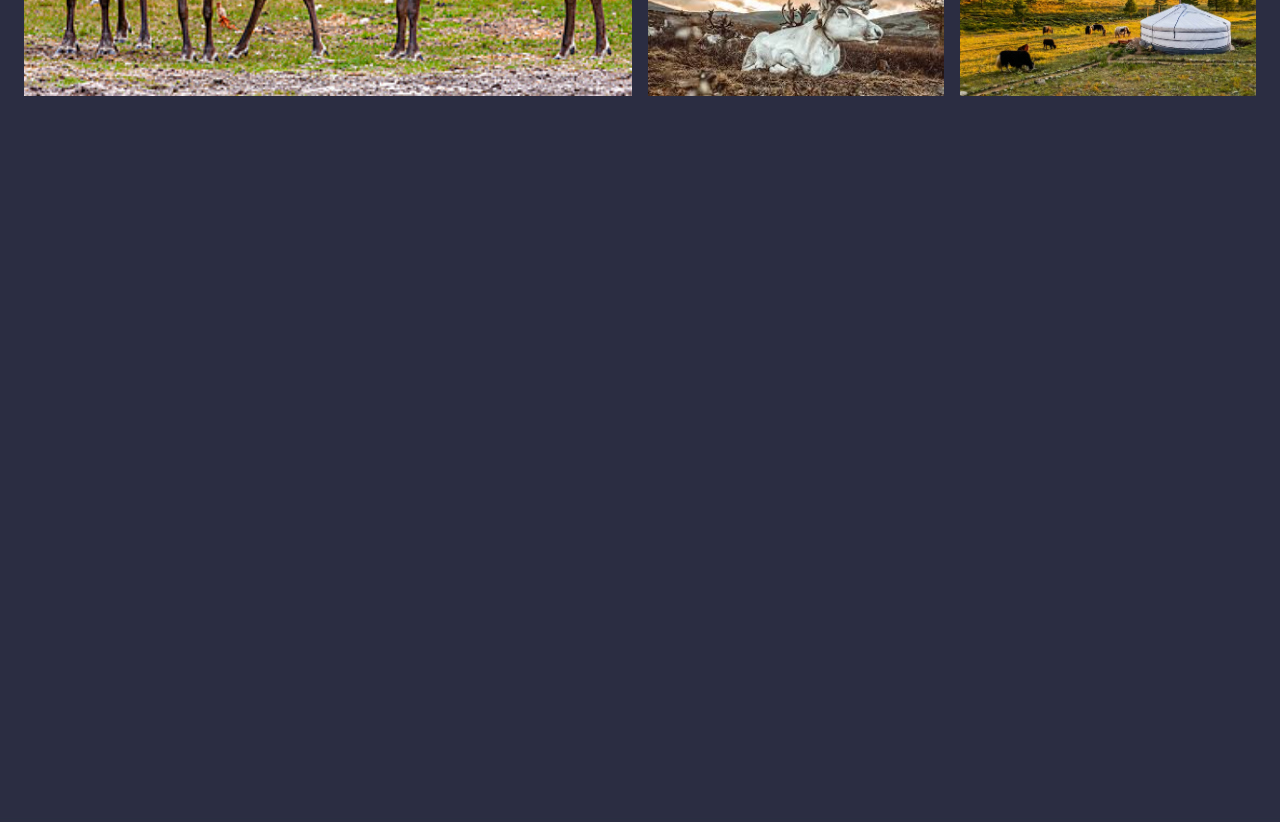
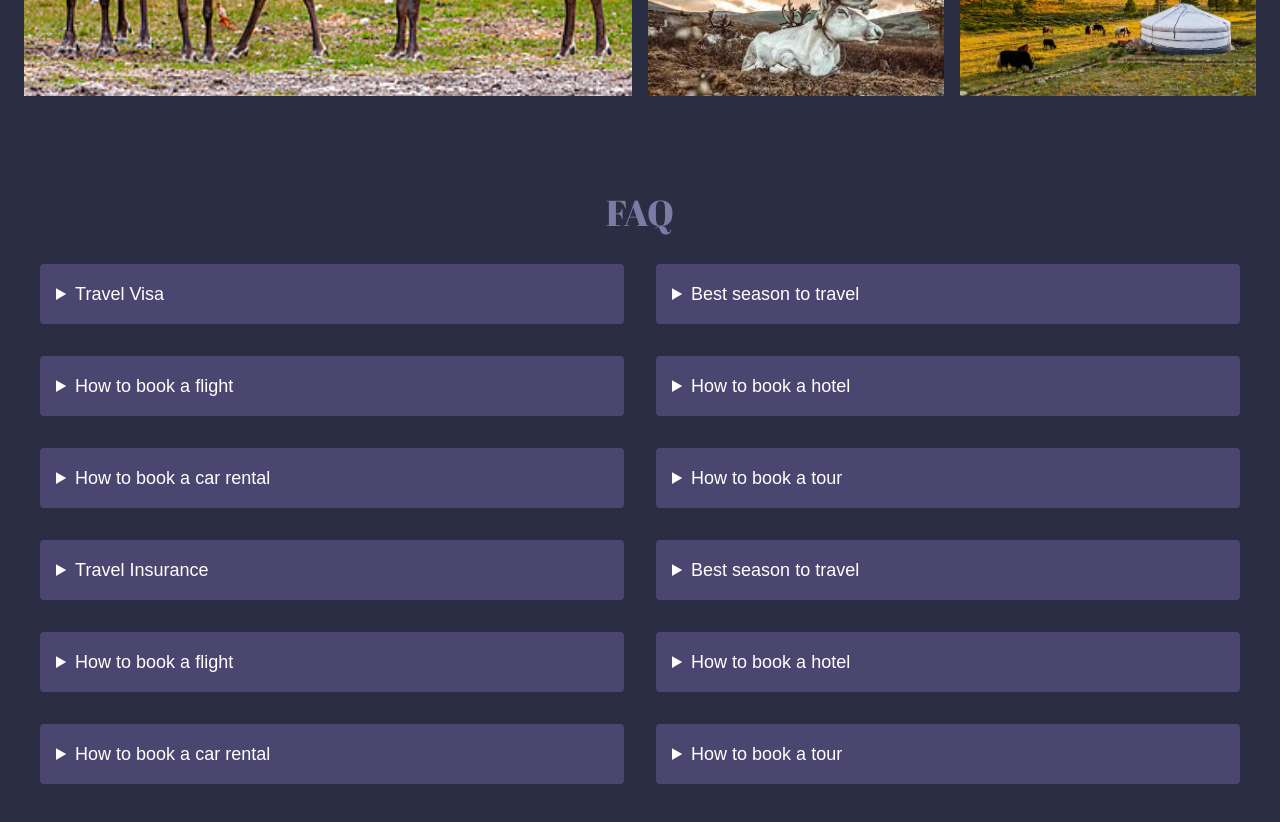
Before and after one commit to NurkaAmre/nomad, a Next.js app: page / in a window 1280 px wide. Shown: the part 3320-4142 px from the top of the page. Before the commit the page ends 3456 px from the top, so only its background shows below. Built offline with nearby package versions, Linux system fonts and the light colour scheme; a web font is replaced by a local one.

Commit message:
Add FAQ section inside the home page

```diff
--- a/app/page.tsx
+++ b/app/page.tsx
@@ -4,6 +4,7 @@ import CountryInfo from '@/components/countryInfo'
 import Services from '@/components/services'
 import Hero from '@/components/sections/Hero'
 import PopularPlaces from '@/components/sections/PopularPlaces'
+import FaqSection from '@/components/sections/FaqSection'
 
 export default function Home() {
   return (
@@ -12,6 +13,7 @@ export default function Home() {
       <CountryInfo />
       <Services />
       <PopularPlaces />
+      <FaqSection />
     </>
   )
 }
--- /dev/null
+++ b/components/sections/FaqSection.tsx
@@ -0,0 +1,28 @@
+import { GetAllFaqData } from "@/lib/GetAllFaqData";
+
+const FaqSection = async () => {
+  const faqData = await GetAllFaqData();
+
+  const faqDataContent = faqData.map((faq: any) => {
+    return (
+      <details
+        key={faq.id}
+        className="bg-[#4b4670] w-full md:w-[47%] p-4 open:w-full transition-all duration-500 ease-in-out flex-grow rounded-sm"
+      >
+        <summary className="text-lg">{faq.query}</summary>
+        <p className="p-4 bg-[#332F4C] mt-4 rounded-sm">{faq.answer}</p>
+      </details>
+    );
+  });
+
+  return (
+    <section className="py-10 px-4 md:px-6">
+      <h2 className="text-4xl text-[#797DA5] py-4 text-center">FAQ</h2>
+      <div className="flex flex-row gap-8 bg-[#332F4C] md:bg-transparent p-4 flex-wrap justify-center rounded-lg">
+        {faqDataContent}
+      </div>
+    </section>
+  );
+};
+
+export default FaqSection;
```
